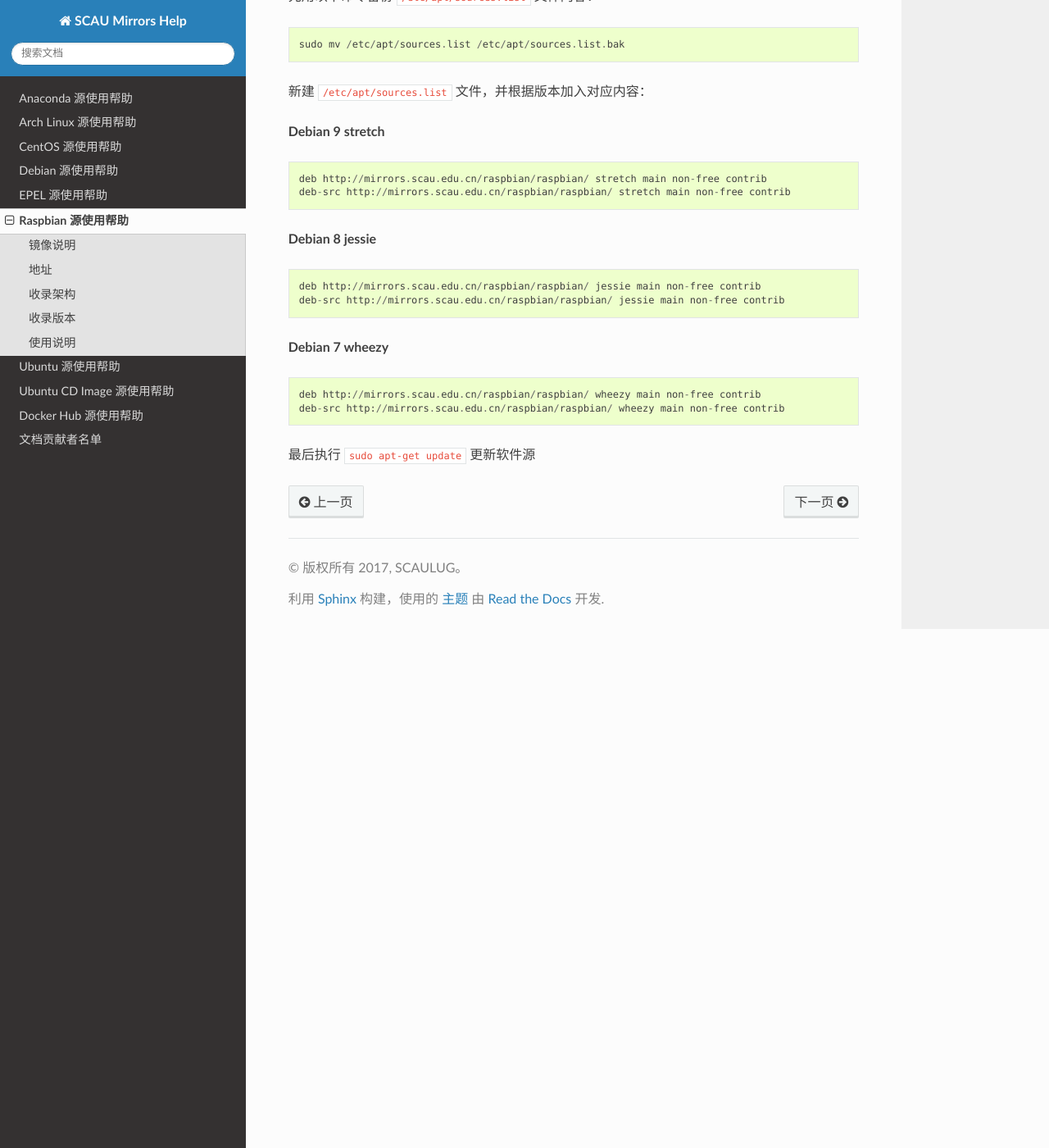
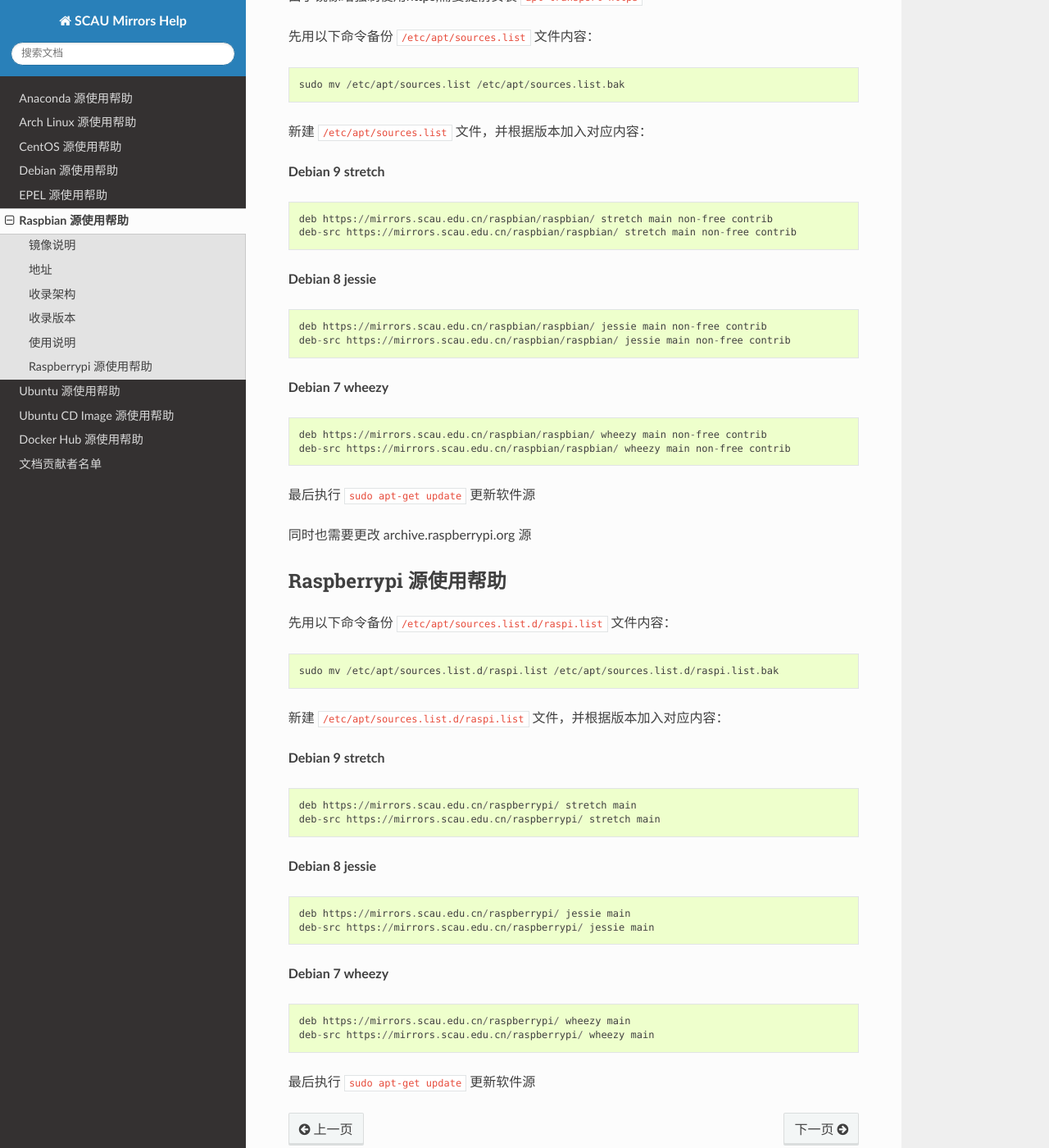
Before and after one commit to SCAULUG/Mirrors-Help, a Sphinx documentation site: the page built from source/raspbian.rst, in a window 1280 px wide and 1400 px high, scrolled down 719 px. Shown: the whole window at 82% size. Built offline with Sphinx 7.4.7 and the Read the Docs theme 2.0.0, drawn with Linux system fonts in a browser that asks for light colours; pages that are not in the unit, such as notebooks, are missing from menus; some of the changed text lies outside the part shown.

Commit message:
修改：      source/epel.rst 	修改：      source/raspbian.rst

```diff
--- a/source/epel.rst
+++ b/source/epel.rst
@@ -43,7 +43,7 @@
 
     [epel]
     name=Extra Packages for Enterprise Linux 7 - $basearch
-    baseurl=http://mirrors.scau.edu.cn/epel/7/$basearch
+    baseurl=https://mirrors.scau.edu.cn/epel/7/$basearch
     #mirrorlist=https://mirrors.fedoraproject.org/metalink?repo=epel-7&arch=$basearch
     failovermethod=priority
     enabled=1
@@ -52,7 +52,7 @@
 
     [epel-debuginfo]
     name=Extra Packages for Enterprise Linux 7 - $basearch - Debug
-    baseurl=http://mirrors.scau.edu.cn/epel/7/$basearch/debug
+    baseurl=https://mirrors.scau.edu.cn/epel/7/$basearch/debug
     #mirrorlist=https://mirrors.fedoraproject.org/metalink?repo=epel-debug-7&arch=$basearch
     failovermethod=priority
     enabled=0
@@ -61,7 +61,7 @@
 
     [epel-source]
     name=Extra Packages for Enterprise Linux 7 - $basearch - Source
-    baseurl=http://mirrors.scau.edu.cn/epel/7/SRPMS
+    baseurl=https://mirrors.scau.edu.cn/epel/7/SRPMS
     #mirrorlist=https://mirrors.fedoraproject.org/metalink?repo=epel-source-7&arch=$basearch
     failovermethod=priority
     enabled=0
--- a/source/raspbian.rst
+++ b/source/raspbian.rst
@@ -29,6 +29,8 @@
 使用说明
 ========
 
+由于镜像站强制使用https,需要提前安装 ``apt-transport-https``
+
 先用以下命令备份 ``/etc/apt/sources.list`` 文件内容：
 
 ::
@@ -41,21 +43,57 @@
 
 ::
 
-  deb http://mirrors.scau.edu.cn/raspbian/raspbian/ stretch main non-free contrib
-  deb-src http://mirrors.scau.edu.cn/raspbian/raspbian/ stretch main non-free contrib
+  deb https://mirrors.scau.edu.cn/raspbian/raspbian/ stretch main non-free contrib
+  deb-src https://mirrors.scau.edu.cn/raspbian/raspbian/ stretch main non-free contrib
 
 **Debian 8 jessie**
 
 ::
 
-  deb http://mirrors.scau.edu.cn/raspbian/raspbian/ jessie main non-free contrib
-  deb-src http://mirrors.scau.edu.cn/raspbian/raspbian/ jessie main non-free contrib
+  deb https://mirrors.scau.edu.cn/raspbian/raspbian/ jessie main non-free contrib
+  deb-src https://mirrors.scau.edu.cn/raspbian/raspbian/ jessie main non-free contrib
 
 **Debian 7 wheezy**
 
 ::
 
-  deb http://mirrors.scau.edu.cn/raspbian/raspbian/ wheezy main non-free contrib
-  deb-src http://mirrors.scau.edu.cn/raspbian/raspbian/ wheezy main non-free contrib
+  deb https://mirrors.scau.edu.cn/raspbian/raspbian/ wheezy main non-free contrib
+  deb-src https://mirrors.scau.edu.cn/raspbian/raspbian/ wheezy main non-free contrib
 
 最后执行 ``sudo apt-get update`` 更新软件源
+
+同时也需要更改 archive.raspberrypi.org 源
+
+Raspberrypi 源使用帮助
+======================
+
+先用以下命令备份 ``/etc/apt/sources.list.d/raspi.list`` 文件内容：
+
+::
+
+  sudo mv /etc/apt/sources.list.d/raspi.list /etc/apt/sources.list.d/raspi.list.bak
+
+新建 ``/etc/apt/sources.list.d/raspi.list`` 文件，并根据版本加入对应内容：
+
+**Debian 9 stretch**
+
+::
+
+  deb https://mirrors.scau.edu.cn/raspberrypi/ stretch main
+  deb-src https://mirrors.scau.edu.cn/raspberrypi/ stretch main
+
+**Debian 8 jessie**
+
+::
+
+  deb https://mirrors.scau.edu.cn/raspberrypi/ jessie main
+  deb-src https://mirrors.scau.edu.cn/raspberrypi/ jessie main
+
+**Debian 7 wheezy**
+
+::
+
+  deb https://mirrors.scau.edu.cn/raspberrypi/ wheezy main
+  deb-src https://mirrors.scau.edu.cn/raspberrypi/ wheezy main
+
+最后执行 ``sudo apt-get update`` 更新软件源
```
